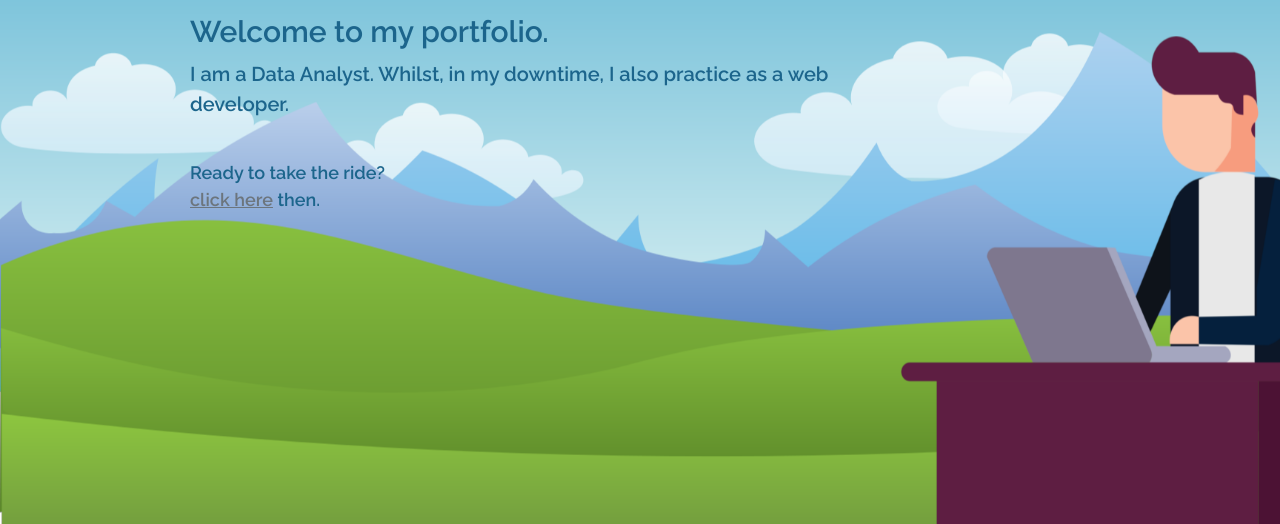
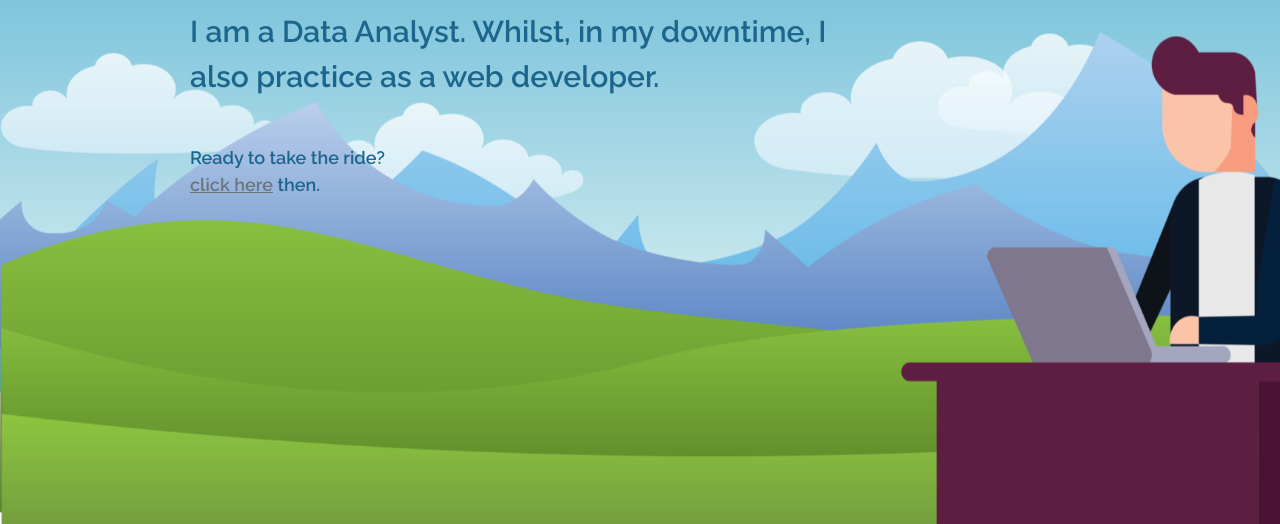
Before and after one commit to DevamKJani/Portfolio, a plain HTML site: page index.html in a window 1280 px wide. Shown: the part 276-800 px from the top of the page. Drawn offline with nearby package versions, Linux system fonts and the light colour scheme.

Commit message:
Update index.html

```diff
--- a/index.html
+++ b/index.html
@@ -23,8 +23,7 @@
     <div class="">
       <!-- <p>Hey there, Devam here!</p> -->
       <p class="w3-animate-zoom">Hey there, Devam here!</p>
-      <p1 class="">Welcome to my portfolio.</p1><br>
-      <p2 class="">I am a Data Analyst. Whilst, in my downtime, I also practice as a web developer.</p2><br><br>
+      <p1 class="">I am a Data Analyst. Whilst, in my downtime, I also practice as a web developer.</p1><br><br>
       <p3 class="">Ready to take the ride?</p3><br>
       <p3 class=""><a href="other_indexes\index_a.html" target="blank" class="link-secondary">click here</a> then.</p3>
 
```
